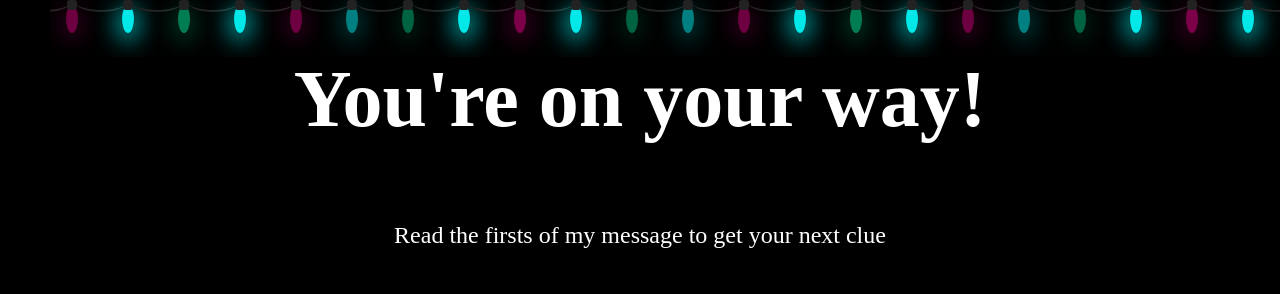
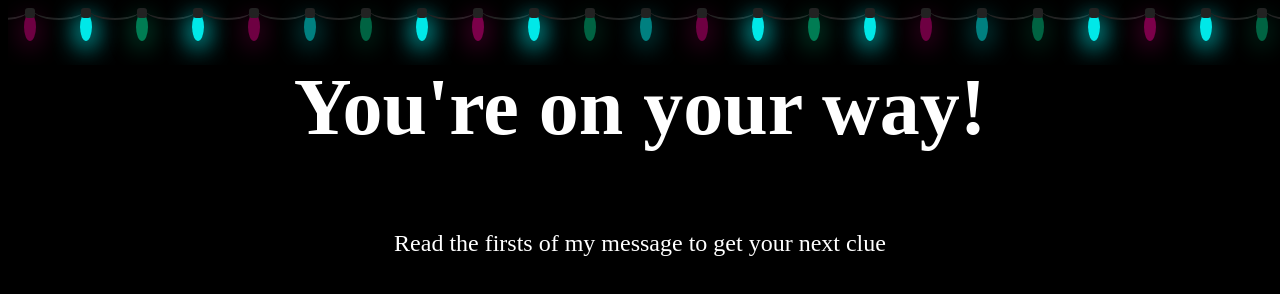
Before and after one commit to mcnestrb/css-blog, an Eleventy site: page src/pages/scavenger.html in a window 1280 px wide. Built offline with nearby package versions, Linux system fonts and the light colour scheme; Eleventy itself is replaced by a stand-in of ours; files that its build step writes are made by us from their sources; what eleventy-sass would draw is missing.

Commit message:
path to css

```diff
--- a/src/styles/layout.scss
+++ b/src/styles/layout.scss
@@ -1,20 +1,8 @@
-body {
-  margin: 0 50px;
-
-  @media only screen and (min-width: var(--min-desktop-width)) {
-    margin: 0 100px;
-  }
-}
-
-
-
 .page {
   display: flex;
   flex-direction: column;
   justify-content: center;
   align-items: center;
-
-
 }
 
 h1 {
```
Also changed, not shown: docs/pages/scavenger/index.html (+1 -1 lines), docs/styles/layout.css, docs/styles/styles.css.
